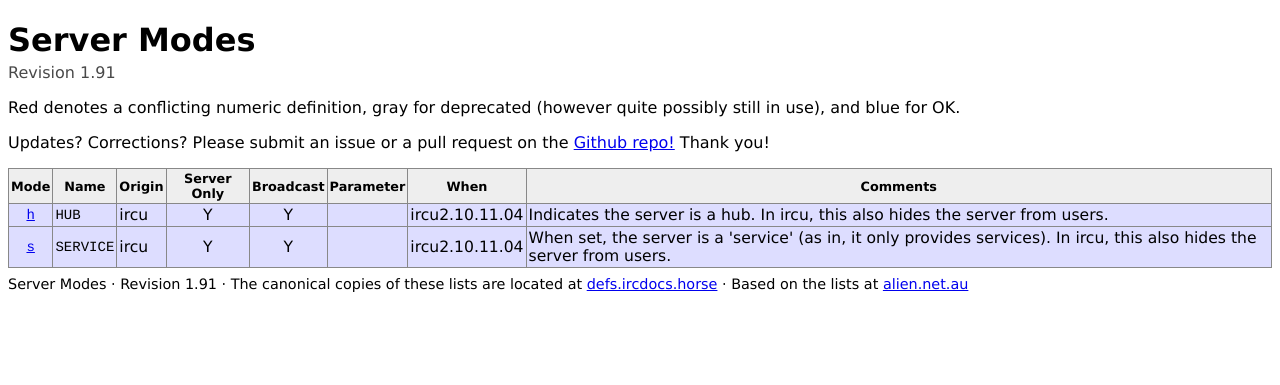
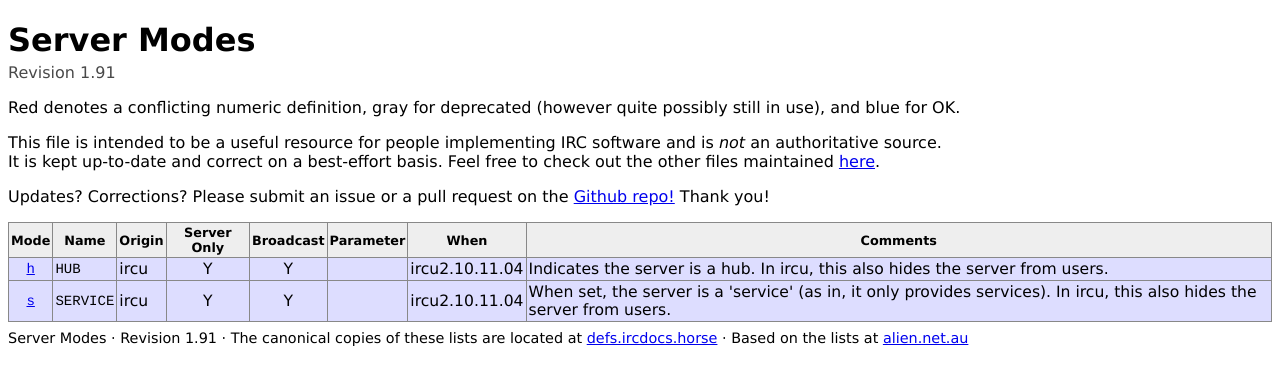
Before and after one commit to ircdocs/irc-defs, a Jekyll site: the page built from defs/servermodes.html, in a window 1280 px wide. Shown: the top 385 px of the page. Built offline with Jekyll 4.4.1, drawn with Linux system fonts in a browser that asks for light colours.

Commit message:
tables: Mention that we're not an authoritative source, link to main files page

```diff
--- a/_includes/table.html
+++ b/_includes/table.html
@@ -4,6 +4,8 @@
 </header>
 
 {{ info.page.extra }}
+
+<p>This file is intended to be a useful resource for people implementing IRC software and is <em>not</em> an authoritative source.<br/>It is kept up-to-date and correct on a best-effort basis. Feel free to check out the other files maintained <a title="IRC Definition files" href="../..">here</a>.</p>
 
 <p>Updates? Corrections? Please submit an issue or a pull request on the <a href="https://github.com/DanielOaks/irc-defs">Github repo!</a> Thank you!</p>
 
```
